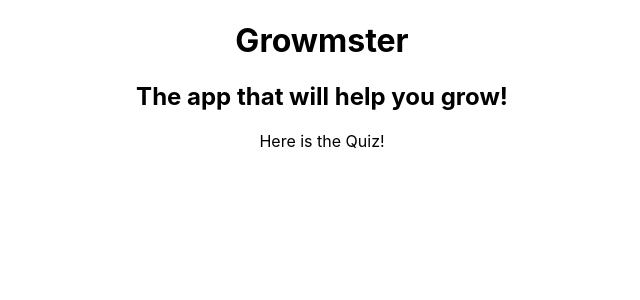
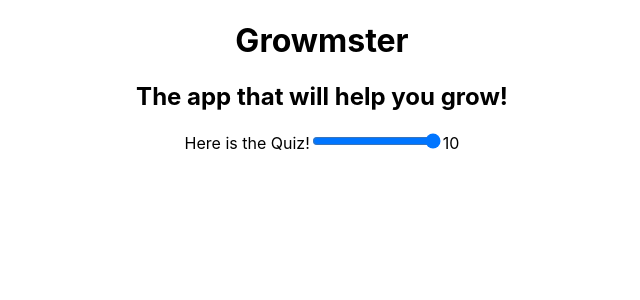
Before and after one commit to gregmarquet/growmster, a React (Create React App) app: page / in a window 1280 px wide. Shown: the top 300 px of the page, without its empty margins (318-958 px from the left). Built offline with nearby package versions, Linux system fonts and the light colour scheme.

Commit message:
add input of type range in Quiz and add handleChange in App.js

```diff
--- a/package.json
+++ b/package.json
@@ -4,7 +4,8 @@
   "private": true,
   "dependencies": {
     "react": "^16.5.2",
-    "react-dom": "^16.5.2"
+    "react-dom": "^16.5.2",
+    "react-input-range": "^1.3.0"
   },
   "devDependencies": {
     "react-scripts": "2.0.5"
--- a/src/App.js
+++ b/src/App.js
@@ -1,8 +1,23 @@
 import React, { Component } from 'react';
+import InputRange from 'react-input-range';
+
 import Quiz from './components/Quiz/Quiz';
+
 import './App.css';
 
 class App extends Component {
+  constructor(props) {
+    super(props);
+
+    this.state = { value: 10}
+  }
+
+  handleChange = (event) => {
+    const value = event.target.value
+    this.setState({
+      value: value
+    })
+  }
   render() {
     return (
       <div className="App">
@@ -11,7 +26,10 @@ class App extends Component {
           <h2>The app that will help you grow!</h2>
         </header>
         <div>
-          <Quiz />
+
+          <Quiz
+            value={this.state.value}
+            onValueChange={this.handleChange}/>
         </div>
       </div>
     );
--- a/src/components/Quiz/Quiz.js
+++ b/src/components/Quiz/Quiz.js
@@ -1,10 +1,18 @@
 import React from 'react'
+import InputRange from 'react-input-range';
 
 
 function Quiz(props) {
   return (
     <div>
       Here is the Quiz!
+      <input
+        type="range"
+        min="0"
+        max="10"
+        value={props.value}
+        onChange={props.onValueChange}/>
+        {props.value}
     </div>
   )
 }
```
Also changed, not shown: 1 other file (tests, documents, lock files or other folders).
